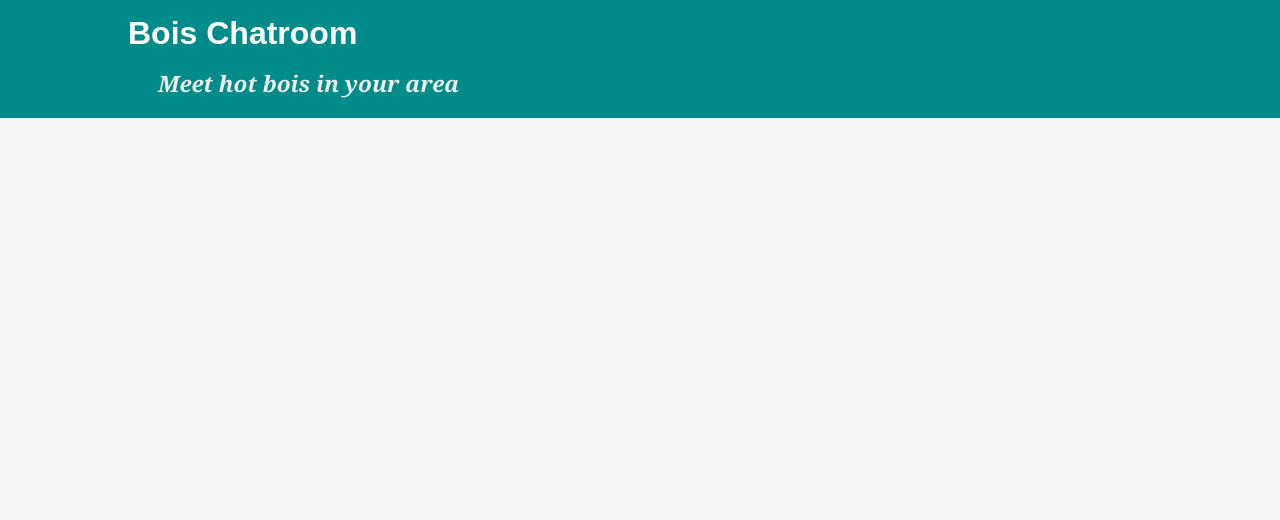
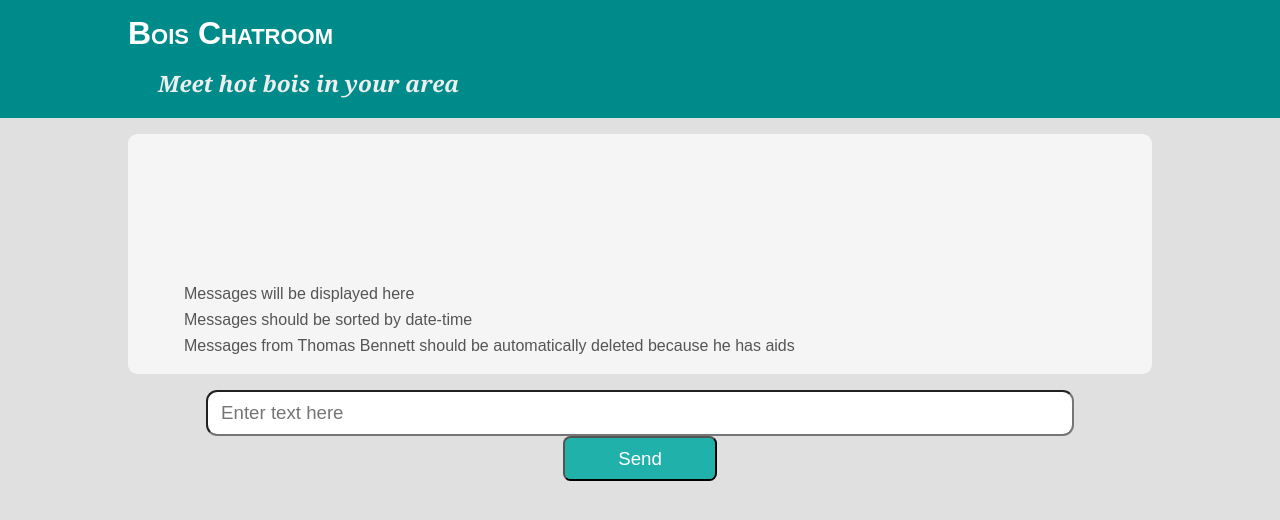
Before and after one commit to tombeno97/BoisChatroom, a plain HTML site: page index.html in a window 1280 px wide. Drawn offline with Linux system fonts and the light colour scheme.

Commit message:
Add html layout and css styling
Added some more markup and styling to the webpage

```diff
--- a/index.html
+++ b/index.html
@@ -14,6 +14,21 @@
         </div>
     </header>
 
+    <section id="message-history">
+        <div class="message-display">
+            <ul>
+                <li>Messages will be displayed here</li>
+                <li>Messages should be sorted by date-time</li>
+                <li>Messages from Thomas Bennett should be automatically deleted because he has aids</li>
+            </ul>
+        </div>
+    </section>
+
+    <section id="message-input">
+        <input type="text" id="input-message" placeholder="Enter text here" style="height: 40px">
+        <button class="btn" style="height: 45px;">Send</button>
+    </section>
+
 
 </body>
 </html>
--- a/style.css
+++ b/style.css
@@ -1,8 +1,8 @@
 body {
-    background-color: #f4f4f4;
+    background-color: #e0e0e0;
     color:#555;
     font-family: Arial, Helvetica, sans-serif;
-    font-size: 16x;
+    font-size: 16px;
     line-height: 1.6em;
     margin: 0;
 }
@@ -11,6 +11,7 @@ body {
     width: 80%;
     margin: auto;
     overflow: hidden;
+    font-variant: small-caps;
 }
 
 #main-header {
@@ -21,11 +22,66 @@ body {
 .subheading {
     padding-left: 2em;
     font: italic 15px Georgia, sans-serif;
+    font-variant: normal;
 }
 
 #main-header h2 {
     color: #eeeeee
 }
+
+#message-history {
+    align-content: center;
+    text-align: center;
+    margin: auto;
+    text-indent: 1em;
+    vertical-align: bottom;
+    background-color: whitesmoke;
+    margin-top: 1em;
+    height: 15em;
+    border-radius: 0.6em;
+    display: flex;
+    width: 80%
+}
+
+#message-history div {
+    text-align: left;
+    align-self: flex-end;
+}
+
+li {
+    list-style-type: none;
+}
+
+#message-input {
+    margin: auto;
+    margin-top: 1em;
+    align-content: center;
+    text-align: center;
+    width: 80%
+}
+
+#input-message {
+    border-radius: 0.6em;
+    font-size: 14pt;
+    text-indent: 0.6em;
+    width: 84%;
+}
+
+.btn {
+    display: inline-block;
+    cursor: pointer;
+    background-color: lightseagreen;
+    color: white;
+    font-size: 14pt;
+    border-radius: 0.4em;
+    width: 15%;
+}
+
+.btn:hover {
+    background-color: cadetblue;
+}
+
+
 
 
 @media(max-width: 800px) {
```
